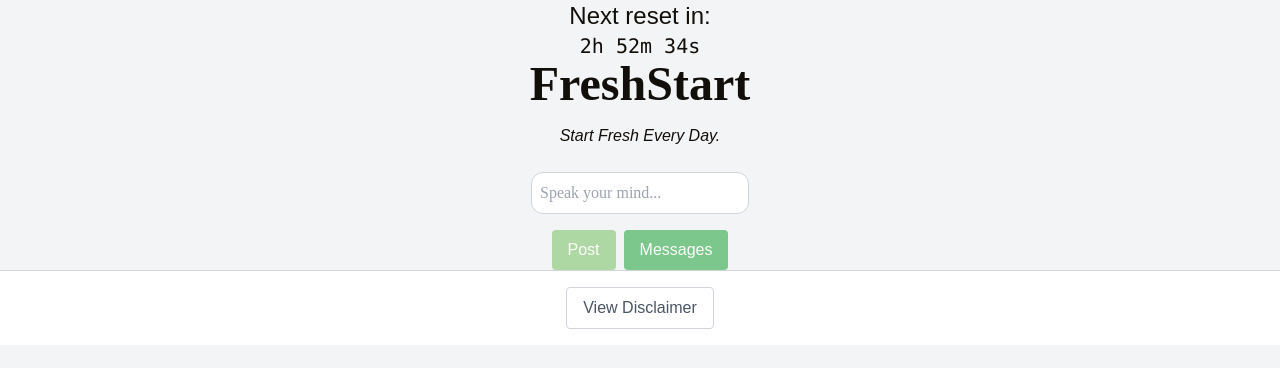
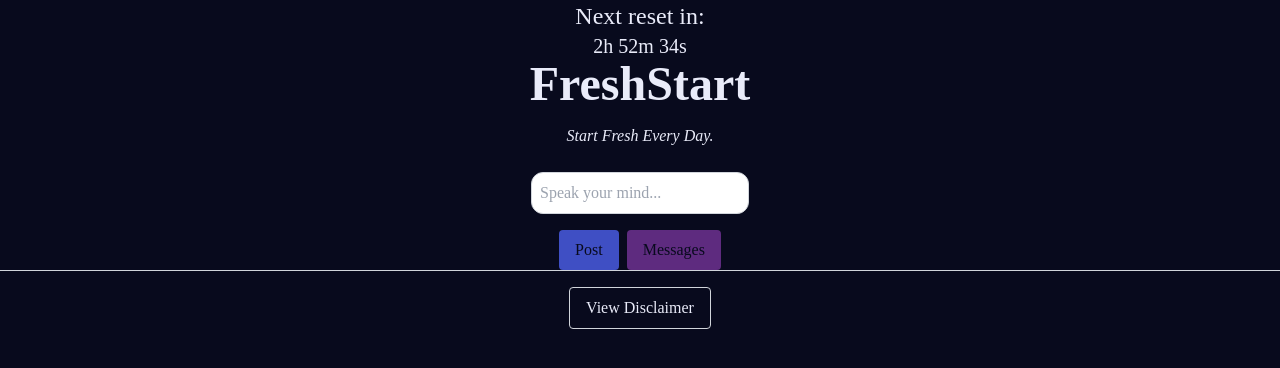
Before and after one commit to P541M/echo, a React (Create React App) app: page / in a window 1280 px wide. Shown: the top 368 px of the page. Built offline with nearby package versions, Linux system fonts and the light colour scheme; no server answers.

Commit message:
feat: new colour theme, new font

```diff
--- a/src/components/Disclaimer.jsx
+++ b/src/components/Disclaimer.jsx
@@ -3,12 +3,12 @@
 // Disclaimer component renders the disclaimer text and a go-back button
 const Disclaimer = ({ goBack }) => {
   return (
-    <div className="w-full h-screen flex flex-col items-center justify-center p-4 bg-gray-100">
-      <div className="max-w-3xl bg-[#FEFCFB] p-8 rounded-xl shadow-md">
-        <h1 className="text-4xl font-bold mb-4 text-center font-schoolbell">
+    <div className="w-full h-screen flex flex-col items-center justify-center p-4 bg-background">
+      <div className="max-w-3xl bg-primary p-8 rounded-xl shadow-md">
+        <h1 className="text-4xl font-bold mb-4 text-center text-text">
           Disclaimer
         </h1>
-        <p className="mb-4 text-lg font-nunito">
+        <p className="mb-4 text-lg text-text">
           This website is a free roam website where users can type whatever they
           want. As such, the website owner and administrators are not held
           liable for any content posted by users. By using this website, you
@@ -22,7 +22,7 @@
         <div className="flex justify-center">
           <button
             onClick={goBack}
-            className="px-4 py-2 border border-gray-300 text-gray-600 rounded transition font-nunito hover:bg-gray-100"
+            className="px-4 py-2 border border-gray-300 text-gray-600 rounded transition hover:bg-secondary"
           >
             Go Back
           </button>
--- a/src/components/Footer.jsx
+++ b/src/components/Footer.jsx
@@ -2,10 +2,10 @@
 
 const Footer = ({ goToDisclaimer }) => {
   return (
-    <footer className="w-full py-4 border-t border-gray-300 mt-auto flex justify-center bg-white">
+    <footer className="w-full py-4 border-t border-gray-300 mt-auto flex justify-center bg-background">
       <button
         onClick={goToDisclaimer}
-        className="px-4 py-2 border border-gray-300 text-gray-600 rounded transition font-nunito hover:bg-gray-100"
+        className="px-4 py-2 border border-gray-300 text-text rounded transition hover:bg-secondary"
       >
         View Disclaimer
       </button>
--- a/src/components/LandingPage.jsx
+++ b/src/components/LandingPage.jsx
@@ -11,12 +11,10 @@
   }, [onFadeComplete]);
 
   return (
-    <div className="w-full h-full flex items-center justify-center transition-opacity duration-500 fade-in">
+    <div className="w-full h-full flex items-center justify-center transition-opacity duration-500 fade-in bg-background">
       <div className="flex flex-col items-center">
-        <p className="font-nunito text-xl pb-3 text-[#120E09]">Welcome to</p>
-        <h1 className="text-5xl font-bold font-schoolbell text-[#120E09]">
-          FreshStart
-        </h1>
+        <p className="text-xl pb-3 text-text">Welcome to</p>
+        <h1 className="text-5xl font-bold text-text">FreshStart</h1>
       </div>
     </div>
   );
--- a/src/components/MessageBoard.jsx
+++ b/src/components/MessageBoard.jsx
@@ -13,23 +13,21 @@
     <div
       className={`transition-opacity mb-4 duration-1000 ease-in-out w-full ${fadeClass}`}
     >
-      <h2 className="text-5xl font-bold mb-4 font-schoolbell text-center text-[#120E09]">
+      <h2 className="text-5xl font-bold mb-4 text-center text-text">
         FreshStart
       </h2>
       <div className="container mx-auto px-4">
-        <div className="grid grid-cols-1 sm:grid-cols-2 md:grid-cols-3 lg:grid-cols-4 xl:grid-cols-5 gap-6 justify-center text-[#120E09]">
+        <div className="grid grid-cols-1 sm:grid-cols-2 md:grid-cols-3 lg:grid-cols-4 xl:grid-cols-5 gap-6 justify-center text-text">
           {messages
             .slice()
             .reverse()
             .map((message) => (
               <div
                 key={message.id}
-                className="bg-[#FEFCFB] p-4 rounded-xl shadow-md font-schoolbell"
+                className="bg-primary p-4 rounded-xl shadow-md"
               >
                 <p>{message.text}</p>
-                <p className="text-xs text-gray-500 font-nunito">
-                  {message.timestamp}
-                </p>
+                <p className="text-xs text-gray-500">{message.timestamp}</p>
                 <div className="flex items-center">
                   <button
                     onClick={() => likeMessage(message.id)}
@@ -50,7 +48,7 @@
       <div className="flex justify-center mt-6">
         <button
           onClick={showMessageInput}
-          className="px-4 py-2 bg-[#ADD8A3] text-[#FEFCFB] rounded hover:bg-[#8DB383] transition font-nunito"
+          className="px-4 py-2 bg-accent text-background rounded hover:bg-secondary transition"
         >
           Speak your mind...
         </button>
--- a/src/components/MessageInput.jsx
+++ b/src/components/MessageInput.jsx
@@ -23,12 +23,10 @@
 
   return (
     <div
-      className={`transition-opacity duration-1000 ease-in-out w-full flex flex-col items-center ${fadeClass}`}
+      className={`transition-opacity duration-1000 ease-in-out w-full flex flex-col items-center ${fadeClass} bg-background`}
     >
-      <h1 className="text-5xl font-bold mb-4 font-schoolbell text-[#120E09]">
-        FreshStart
-      </h1>
-      <p className="mb-6 font-nunito text-[#120E09]">
+      <h1 className="text-5xl font-bold mb-4 text-text">FreshStart</h1>
+      <p className="mb-6 text-text">
         <i>Start Fresh Every Day.</i>
       </p>
       <form
@@ -40,14 +38,14 @@
           value={input}
           onChange={(e) => setInput(e.target.value)}
           placeholder="Speak your mind..."
-          className="p-2 border border-gray-300 rounded-xl mb-4 w-3/3 max-w-md font-schoolbell text-[#120E09]"
+          className="p-2 border border-gray-300 rounded-xl mb-4 w-3/3 max-w-md text-background"
           required
         />
 
         <div className="flex space-x-2">
           <button
             type="submit"
-            className="px-4 py-2 bg-[#ADD8A3] text-[#FEFCFB] rounded hover:bg-[#8DB383] transition font-nunito"
+            className="px-4 py-2 bg-accent text-background rounded hover:bg-secondary transition"
           >
             Post
           </button>
@@ -55,7 +53,7 @@
           <button
             type="button"
             onClick={handleGoToMessageBoard}
-            className="px-4 py-2 bg-[#7BC78C] text-[#FEFCFB] rounded hover:bg-[#67B378] transition font-nunito"
+            className="px-4 py-2 bg-secondary text-background rounded hover:bg-accent transition"
           >
             Messages
           </button>
--- a/src/components/Timer.jsx
+++ b/src/components/Timer.jsx
@@ -34,8 +34,8 @@
 
   return (
     <div className="text-center">
-      <h2 className="text-2xl font-nunito">Next reset in:</h2>
-      <div className="text-xl font-mono">
+      <h2 className="text-2xl text-text">Next reset in:</h2>
+      <div className="text-xl text-text">
         {timeLeft.hours !== undefined ? (
           <span>
             {timeLeft.hours}h {timeLeft.minutes}m {timeLeft.seconds}s
--- a/src/index.css
+++ b/src/index.css
@@ -2,48 +2,9 @@
 @tailwind components;
 @tailwind utilities;
 
-@import url("https://fonts.googleapis.com/css2?family=Schoolbell&display=swap");
-@import url("https://fonts.googleapis.com/css2?family=Nunito:ital,wght@0,200..1000;1,200..1000&family=Schoolbell&display=swap");
+@import url("https://fonts.googleapis.com/css2?family=Libre+Baskerville:ital,wght@0,400;0,700;1,400&family=Syne:wght@400..800&display=swap");
 
-html,
 body {
-  height: 100%;
-  margin: 0;
-  padding: 0;
-  font-family: "Schoolbell", serif;
-  color: #120e09;
-  background-color: #f3f4f6;
-  box-sizing: border-box;
+  @apply bg-background text-text;
+  font-family: "Syne", serif;
 }
-
-.font-schoolbell {
-  font-family: "Schoolbell", serif;
-}
-
-.font-nunito {
-  font-family: "Nunito", sans-serif;
-}
-
-.MessageInput,
-.MessageBoard,
-.LandingPage,
-.transition-opacity {
-  transition: opacity 0.5s ease-in-out;
-}
-
-.MessageBoard {
-  opacity: 1;
-}
-
-.MessageInput,
-.LandingPage {
-  opacity: 0;
-}
-
-.fade-in {
-  opacity: 1 !important;
-}
-
-.fade-out {
-  opacity: 0 !important;
-}
--- a/tailwind.config.js
+++ b/tailwind.config.js
@@ -1,8 +1,16 @@
 /** @type {import('tailwindcss').Config} */
 module.exports = {
-    content: ["./src/**/*.{html,js,jsx}"],
-    theme: {
-      extend: {},
+  content: ["./src/**/*.{html,js,jsx}"],
+  theme: {
+    extend: {
+      colors: {
+        text: "#e9ebf9",
+        background: "#080a1d",
+        primary: "#8e94df",
+        secondary: "#5e2b7f",
+        accent: "#3f4fc4",
+      },
     },
-    plugins: [],
-  };
+  },
+  plugins: [],
+};
```
